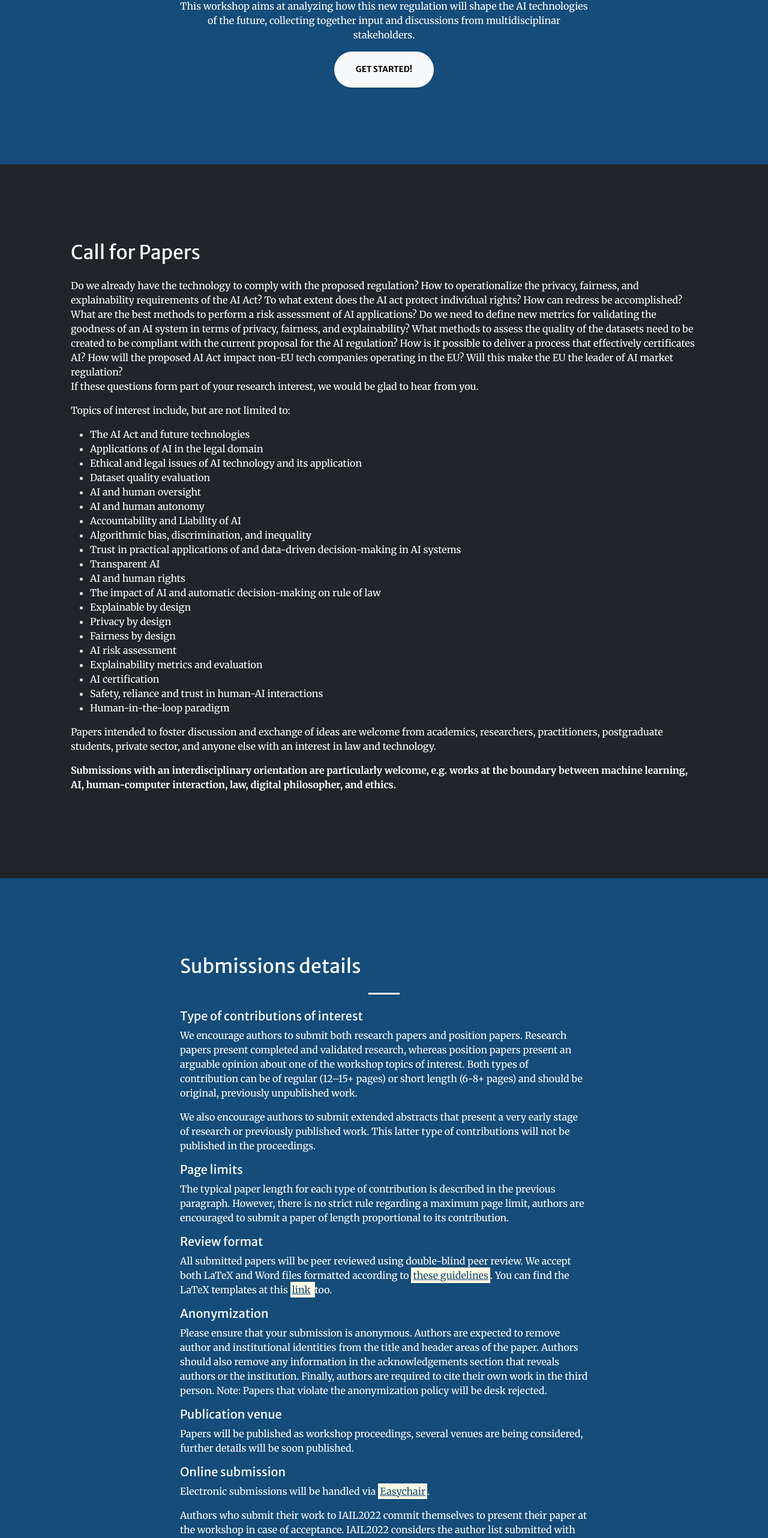
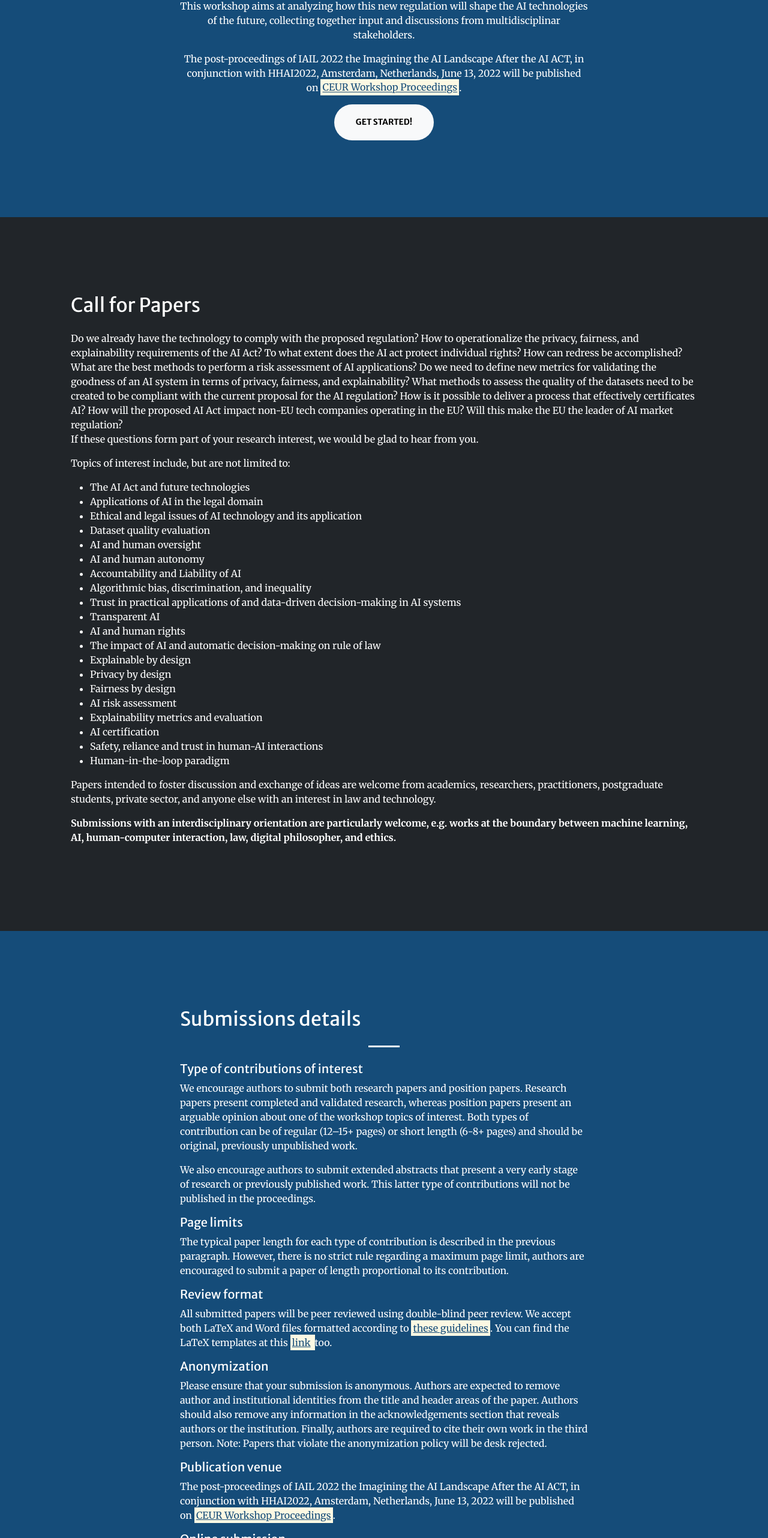
Before and after one commit to prafra/HHAI2022, a plain HTML site: page index.html in a window 1280 px wide. Shown: the part 1356-3920 px from the top of the page at 60% size. Drawn offline with nearby package versions, Linux system fonts and the light colour scheme; some packages are replaced by stand-ins of ours; a script that the page names is missing.

Commit message:
new deadline

```diff
--- a/index.html
+++ b/index.html
@@ -120,10 +120,11 @@
 
                 <p>This workshop aims at analyzing how this new regulation will shape the AI technologies of the future,
                     collecting together input and discussions from multidisciplinar stakeholders.</p>
-                <!-- TODO: da rimettere quando avremo info sulla venue
+                <!-- TODO: da rimettere quando avremo info sulla venue-->
                 <p>The post-proceedings of IAIL 2022 the Imagining the AI Landscape After the
-                            AI ACT, in conjunction with HHAI2022, Amsterdam, Netherlands, June 13, 2022 will be published on ...
-                            TBA</p> -->
+                            AI ACT, in conjunction with HHAI2022, Amsterdam, Netherlands, June 13, 2022 will be published on <mark><a
+                            href="http://ceur-ws.org/"
+                            target="_blank">CEUR Workshop Proceedings</a></mark>.</p>
                 <a class="btn btn-light btn-xl"
                    href="#cfp">Get Started!</a>
             </div>
@@ -250,8 +251,12 @@
 
 
                 <h5> Publication venue</h5>
-                <p>Papers will be published as workshop proceedings, several venues are being considered, further
-                    details will be soon published.</p>
+		<p>The post-proceedings of IAIL 2022 the Imagining the AI Landscape After the
+                            AI ACT, in conjunction with HHAI2022, Amsterdam, Netherlands, June 13, 2022 will be published on <mark><a
+                            href="http://ceur-ws.org/"
+                            target="_blank">CEUR Workshop Proceedings</a></mark>.</p>
+                <!--<p>Papers will be published as workshop proceedings, several venues are being considered, further
+                    details will be soon published.</p>-->
 
                 <h5> Online submission</h5>
                 <p>Electronic submissions will be handled via
@@ -297,7 +302,7 @@
          id="date">
     <div class="container px-4 px-lg-5 text-center">
         <h2 class="mb-4">Important Dates</h2>
-        <p>Paper Submission: April 1, 2022</p>
+        <p>Paper Submission: <strike>April 1, 2022</strike> April 14, 2022</p>
         <p>Acceptance Notification: May 1, 2022</p>
         <p>Camera-ready submission: May 30, 2022</p>
         <p>Main workshop: 13 June 2022</p>
@@ -389,6 +394,7 @@
             <div class="row gx-4 gx-lg-12 justify-content-center">
                 <div class="col-5 text-start"> <!-- col-X è l'offsett orizzontale; Daniele l'aveva messo a 6-->
                     <ul>
+			<li>Denise Amram - Scuola Superiore Sant'Anna</li>
 			<li>Nertil Bërdufi - University College Beder</li>
                         <li>Andrea Gadotti - Imperial College London</li>
                         <li>Olga Gkotsopoulou - Vrije Universiteit Brussels</li>
```
